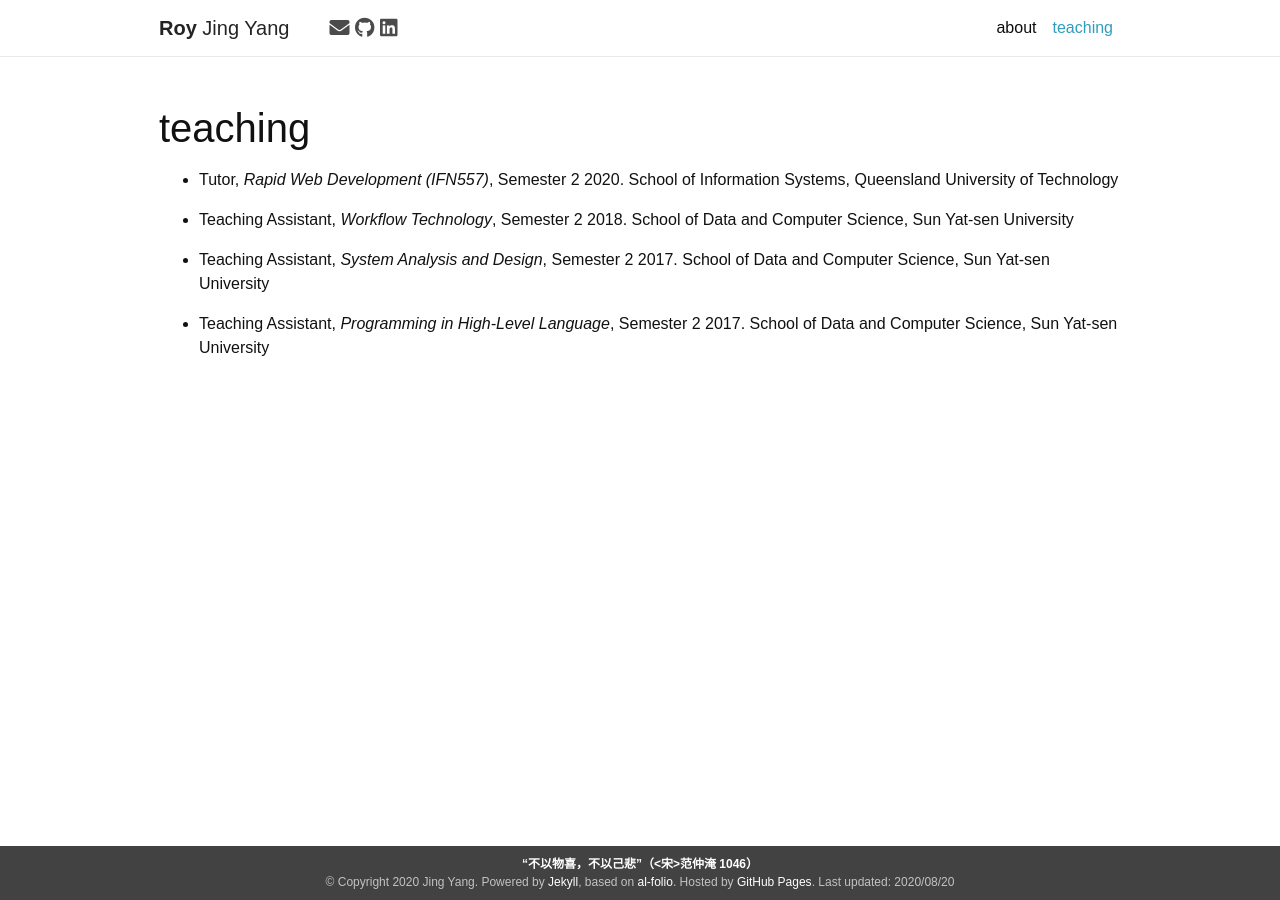
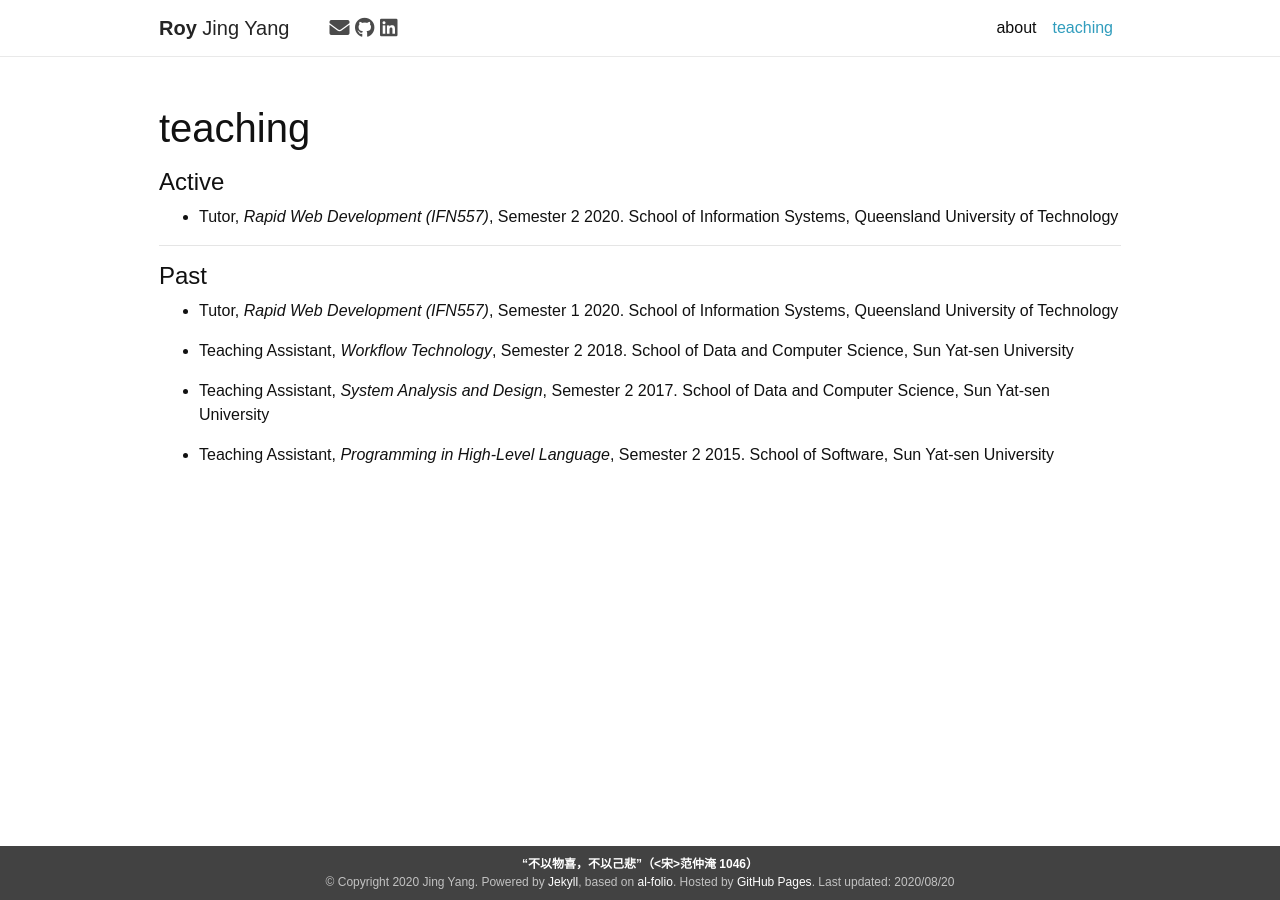
Before and after one commit to roy-jingyang/roy-jingyang.github.io, a Jekyll site: the page built from _pages/teaching.md, in a window 1280 px wide. Built offline with Jekyll 4.4.1, drawn with Linux system fonts in a browser that asks for light colours; nearby versions of some CDN libraries; a style sheet for code colours, icons or effects is not loaded.

Commit message:
update teaching

```diff
--- a/_pages/teaching.md
+++ b/_pages/teaching.md
@@ -6,7 +6,16 @@ description:
 nav: true
 ---
 
+#### Active
+
 - Tutor, *Rapid Web Development (IFN557)*, Semester 2 2020.
+School of Information Systems, Queensland University of Technology
+
+<hr>
+
+#### Past
+
+- Tutor, *Rapid Web Development (IFN557)*, Semester 1 2020.
 School of Information Systems, Queensland University of Technology
 
 - Teaching Assistant, *Workflow Technology*, Semester 2 2018.
@@ -15,5 +24,5 @@ School of Data and Computer Science, Sun Yat-sen University
 - Teaching Assistant, *System Analysis and Design*, Semester 2 2017.
 School of Data and Computer Science, Sun Yat-sen University
 
-- Teaching Assistant, *Programming in High-Level Language*, Semester 2 2017.
-School of Data and Computer Science, Sun Yat-sen University
+- Teaching Assistant, *Programming in High-Level Language*, Semester 2 2015.
+School of Software, Sun Yat-sen University
--- a/_sass/_base.scss
+++ b/_sass/_base.scss
@@ -6,7 +6,6 @@
 
 body {
   font-family: Arial, Helvetica, sans-serif; // web-safe fonts first
-  overflow: scroll;
 }
 
 a, table.table a {
--- a/_sass/_layout.scss
+++ b/_sass/_layout.scss
@@ -5,6 +5,7 @@
  body {
    padding-bottom: 70px;
    color: $text-color;
+   overflow-y: scroll;
  }
 
  body.fixed-top-nav {
```
